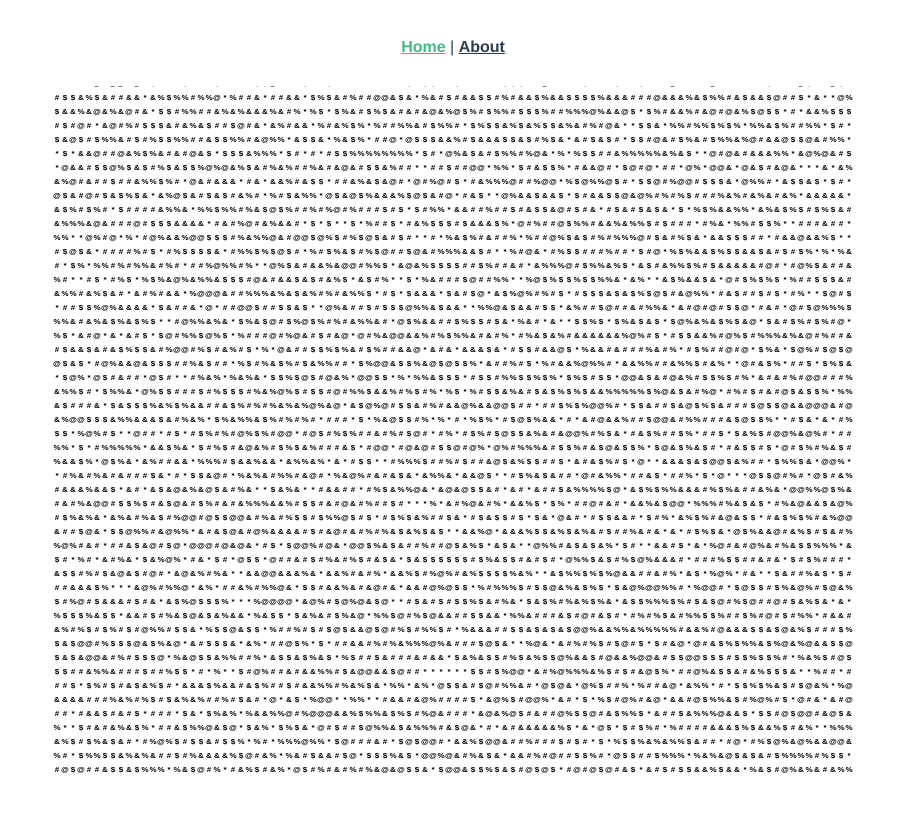
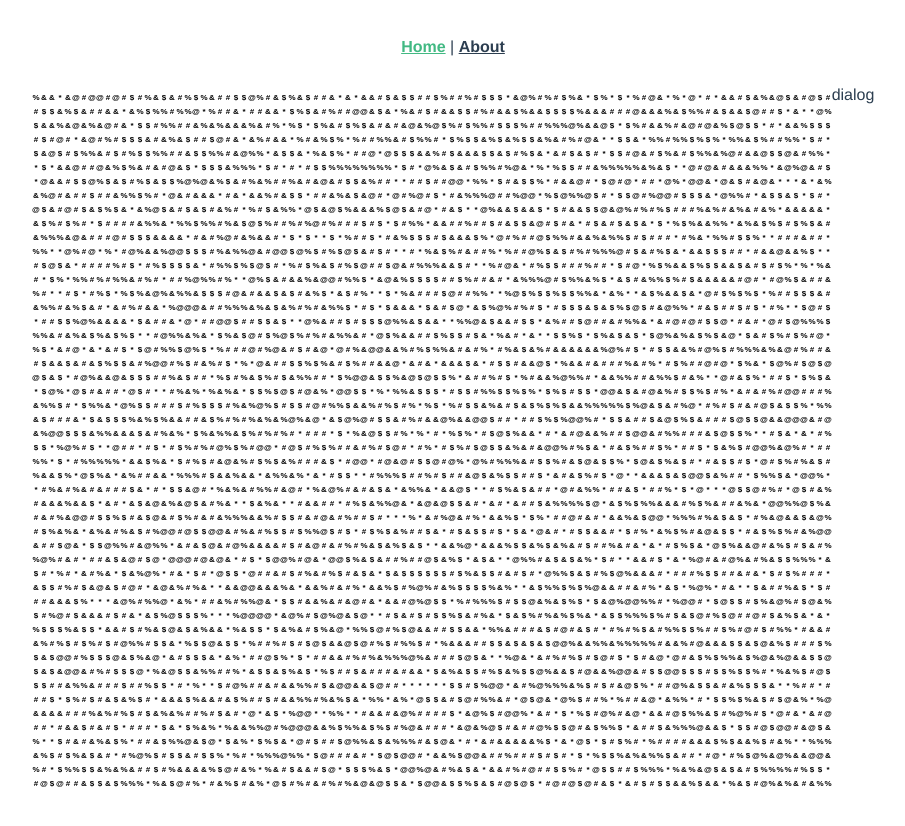
Before and after one commit to wszxdhr/homepage, a Vue app: page /#/ in a window 1280 px wide. Shown: the top 826 px of the page, without its empty margins (187-1092 px from the left). Built offline with nearby package versions, Linux system fonts and the light colour scheme.

Commit message:
feat(添加组件):添加Dialog组件

```diff
--- a/src/components/CharDance/Index.vue
+++ b/src/components/CharDance/Index.vue
@@ -71,7 +71,7 @@ export default {
         const result = []
         row.map((char, charIndex) => {
           const charX = charIndex * 8
-          const charY = rowIndex * 14
+          const charY = (rowIndex + 1) * 14
           const charW = 8
           const charH = 14
           const charText = char
--- /dev/null
+++ b/src/components/Dialog/index.vue
@@ -0,0 +1,5 @@
+<template>
+  <div class="dialog">
+    dialog
+  </div>
+</template>
--- /dev/null
+++ b/src/components/Dialog/install.js
@@ -0,0 +1,7 @@
+import Index from './index'
+
+export default {
+  install (Vue) {
+    Vue.component('home-dialog', Index)
+  }
+}
--- a/src/main.js
+++ b/src/main.js
@@ -2,6 +2,7 @@ import Vue from 'vue'
 import App from './App.vue'
 import router from './router'
 import store from './store'
+import './setup.js'
 
 Vue.config.productionTip = false
 
--- /dev/null
+++ b/src/setup.js
@@ -0,0 +1,8 @@
+import Vue from 'vue'
+import Dialog from '@/components/Dialog/install'
+
+[
+  Dialog
+].map(item => {
+  Vue.use(item)
+})
--- a/src/views/Home.vue
+++ b/src/views/Home.vue
@@ -6,6 +6,7 @@
                 @finish="changeCharsIndex"
                 :trans-char="['!', '@', '#', '$', '%']"
                 animate-on-init></char-dance>
+    <home-dialog></home-dialog>
   </div>
 </template>
 
```
Also changed, not shown: src/assets/images/BackScreen.jpg (added).
